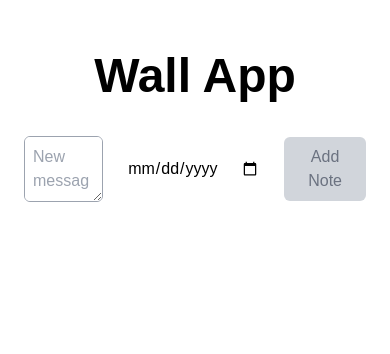
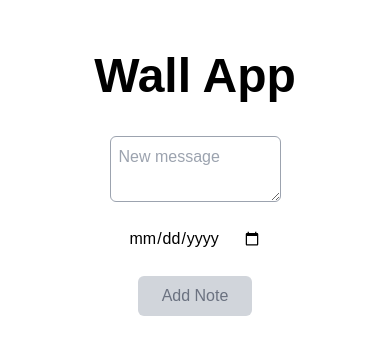
Before and after one commit to rezaking1380/wall-app, a Next.js app: page / in a window 390 px wide. Shown: the top 354 px of the page. Built offline with nearby package versions, Linux system fonts and the light colour scheme; a web font is replaced by a local one.

Commit message:
fix responsive design

```diff
--- a/components/StickyNote.tsx
+++ b/components/StickyNote.tsx
@@ -25,7 +25,7 @@ const StickyNote: React.FC<StickyNoteProps> = ({ id, message, date, deadline, on
     <div className='flex rounded-md' style={{ backgroundColor: isDeadlineReached ? '#F4F9F3' : '#FEF4F3', padding: '1rem', margin: '0.5rem' }}>
       {isEditing ? (
         <div className='flex flex-wrap font-IranX items-center justify-between w-full'>
-          <textarea value={newMessage} onChange={(e) => setNewMessage(e.target.value)} className='border-gray-400 border rounded-md p-2 font-IranX w-1/2' />
+          <textarea value={newMessage} onChange={(e) => setNewMessage(e.target.value)} className='border-gray-400 border rounded-md p-2 font-IranX w-full md:w-1/2 mb-6 md:mb-0' />
           <input type="date" value={newDeadline} onChange={(e) => setNewDeadline(e.target.value)} />
           <button onClick={handleSave} className='border border-green-400 px-2 bg-green-300 py-1 rounded-md'>Save</button>
         </div>
--- a/components/Wall.tsx
+++ b/components/Wall.tsx
@@ -48,7 +48,7 @@ const StickyNotesWall: React.FC = () => {
   return (
     <div className='lg:mx-24 mx-6 my-10 flex flex-col gap-6'>
       <h1 className='text-center text-[48px] font-bold font-IranX'>Wall App</h1>
-      <div className=' flex gap-6 items-center justify-between'>
+      <div className='flex flex-col md:flex-row gap-6 items-center justify-between'>
         <textarea
           placeholder="New message"
           value={newMessage}
```
